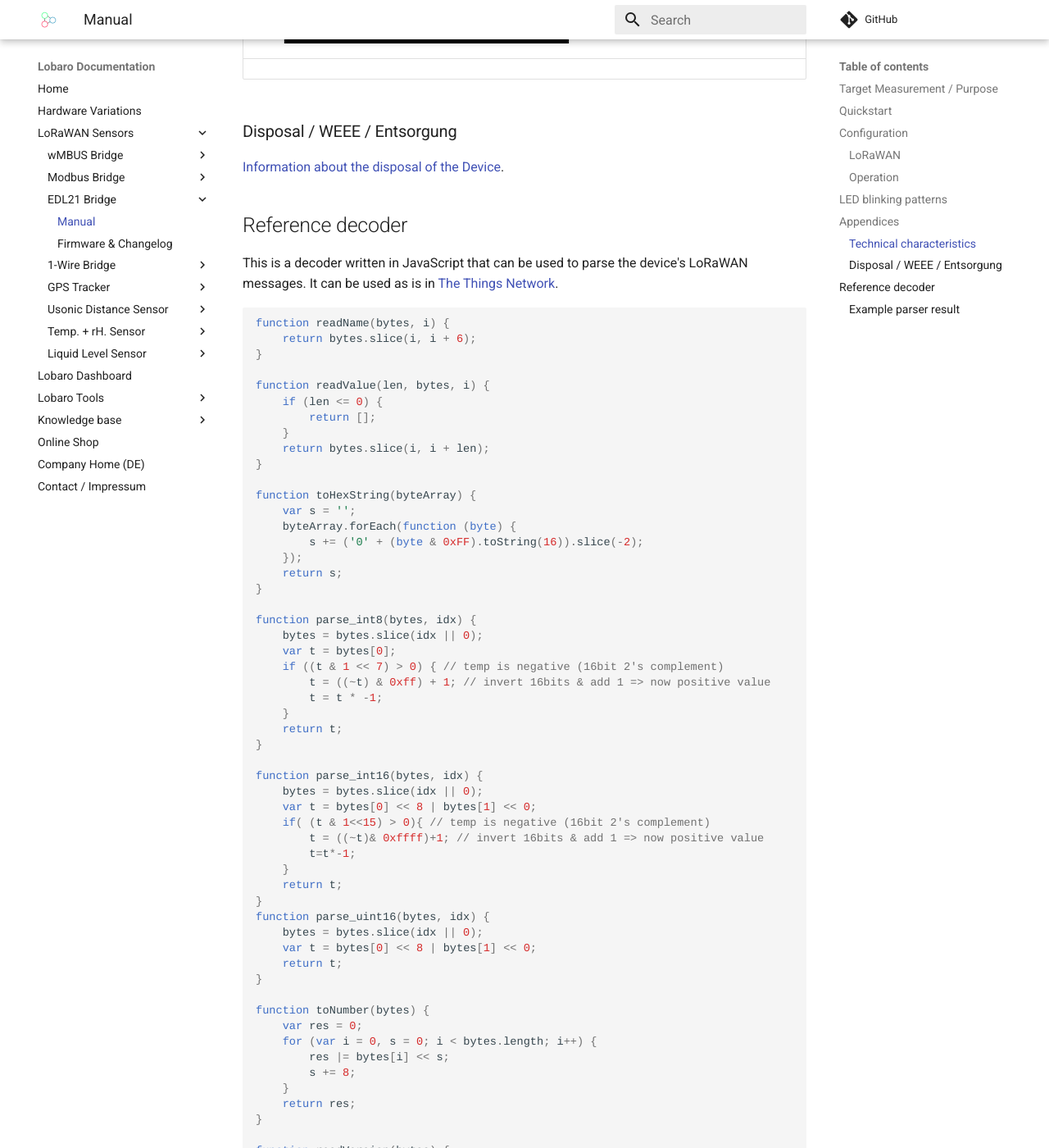
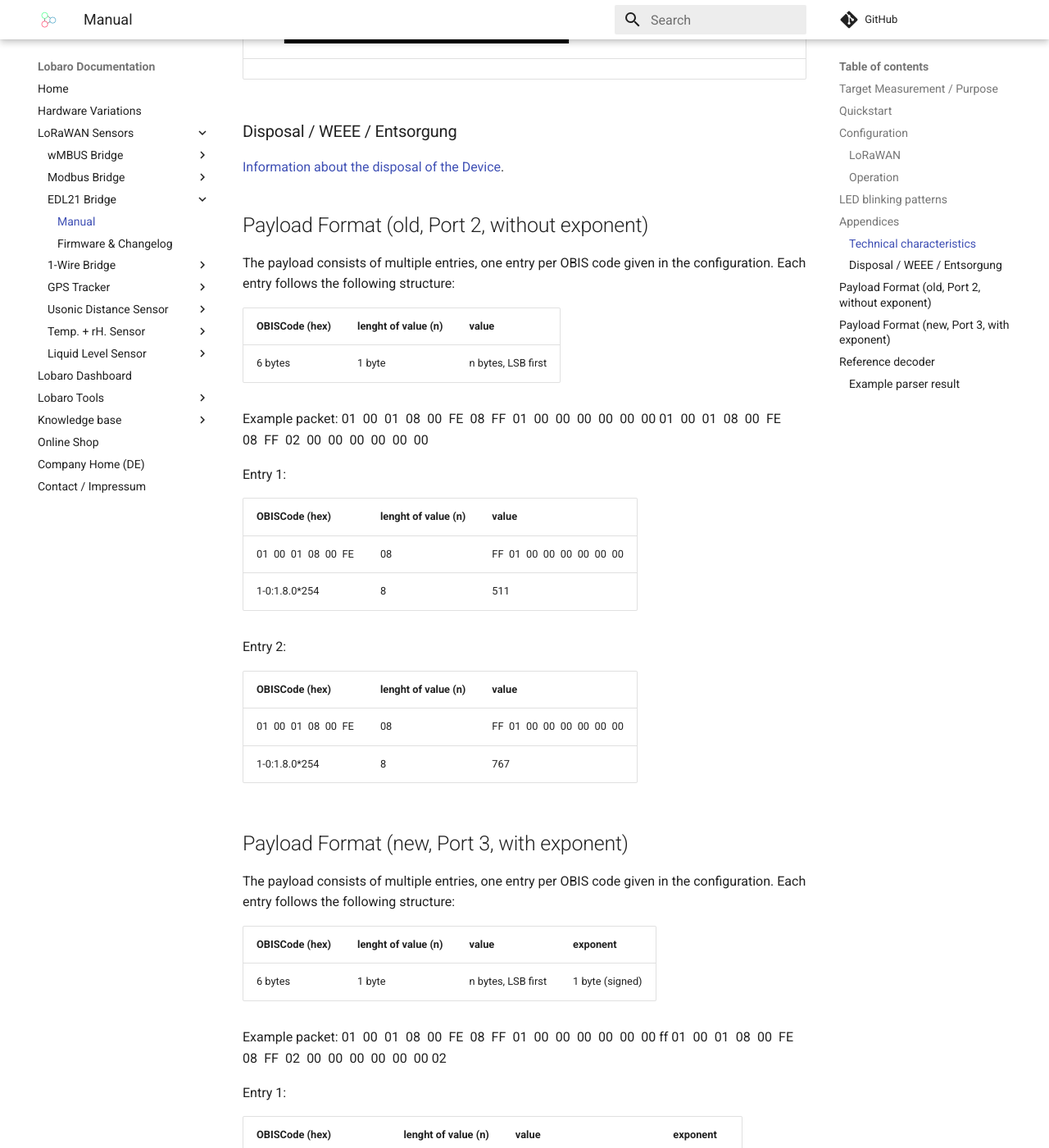
Before and after one commit to Lobaro/docs, an MkDocs documentation site: the page built from docs/lorawan-sensors/edl21-opto-lorawan/index.md, in a window 1280 px wide and 1400 px high, scrolled down 4954 px. Shown: the whole window at 82% size. Built offline with MkDocs 1.6.1 and Material for MkDocs 9.7.7, drawn with Linux system fonts in a browser that asks for light colours; a script that is not in the unit is left out; comment, search, counter and statistics services are not loaded; some of the changed text lies outside the part shown.

Commit message:
added payload formats

````diff
--- a/docs/lorawan-sensors/edl21-opto-lorawan/index.md
+++ b/docs/lorawan-sensors/edl21-opto-lorawan/index.md
@@ -99,6 +99,60 @@ As you can see by this the device will start the LoRaWAN join only after receivi
 ### Disposal / WEEE / Entsorgung
 
 [Information about the disposal of the Device](/background/weee-disposal).
+
+
+## Payload Format (old, Port 2, without exponent)
+
+The payload consists of multiple entries, one entry per OBIS code given in the configuration.
+Each entry follows the following structure:
+
+| OBISCode (hex) | lenght of value (n)| value |
+|------|------|------|
+|6 bytes|1 byte|n bytes, LSB first|
+
+Example packet: 01 00 01 08 00 FE 08 FF 01 00 00 00 00 00 00 01 00 01 08 00 FE 08 FF 02 00 00 00 00 00 00
+
+Entry 1:
+
+| OBISCode (hex) | lenght of value (n)| value |
+|------|------|------|
+|01 00 01 08 00 FE|08|FF 01 00 00 00 00 00 00|
+|1-0:1.8.0*254|8|511|
+
+Entry 2:
+
+| OBISCode (hex) | lenght of value (n)| value |
+|------|------|------|
+|01 00 01 08 00 FE|08|FF 01 00 00 00 00 00 00|
+|1-0:1.8.0*254|8|767|
+
+## Payload Format (new, Port 3, with exponent)
+
+The payload consists of multiple entries, one entry per OBIS code given in the configuration.
+Each entry follows the following structure:
+
+| OBISCode (hex) | lenght of value (n)| value | exponent |
+|------|------|------|-----|
+|6 bytes|1 byte|n bytes, LSB first| 1 byte (signed) |
+
+Example packet: 01 00 01 08 00 FE 08 FF 01 00 00 00 00 00 00 ff 01 00 01 08 00 FE 08 FF 02 00 00 00 00 00 00 02
+
+Entry 1:
+
+| OBISCode (hex) | lenght of value (n)| value | exponent |
+|------|------|------|------|
+|01 00 01 08 00 FE|08|FF 01 00 00 00 00 00 00| ff |
+|1-0:1.8.0*254|8|511| -1 |
+Value = 511 * 10^-1 = 51.1
+
+Entry 2:
+
+| OBISCode (hex) | lenght of value (n)| value | exponent |
+|------|------|------|------|
+|01 00 01 08 00 FE|08|FF 01 00 00 00 00 00 00| 02 |
+|1-0:1.8.0*254|8|767| 2 |
+Value = 767 * 10^2 = 76700
+
 
 ## Reference decoder
 
@@ -271,16 +325,16 @@ function Decoder(bytes, port) {
 ```
 
 ### Example parser result
-Test input: 01 00 01 08 00 FE 08 7B 7D 23 00 00 00 00 00 FF
+Test input (Port 3): 01 00 01 08 00 FE 08 FF 01 00 00 00 00 00 00 FF
 
 ```json
 {
-   "values": [
+  "values": [
     {
       "len": 8,
       "nameHex": "0100010800fe",
-      "value": 232588.30000000002,
-      "valueHex": "7b7d230000000000"
+      "value": 51.1,
+      "valueHex": "ff01000000000000"
     }
   ]
 }
````
